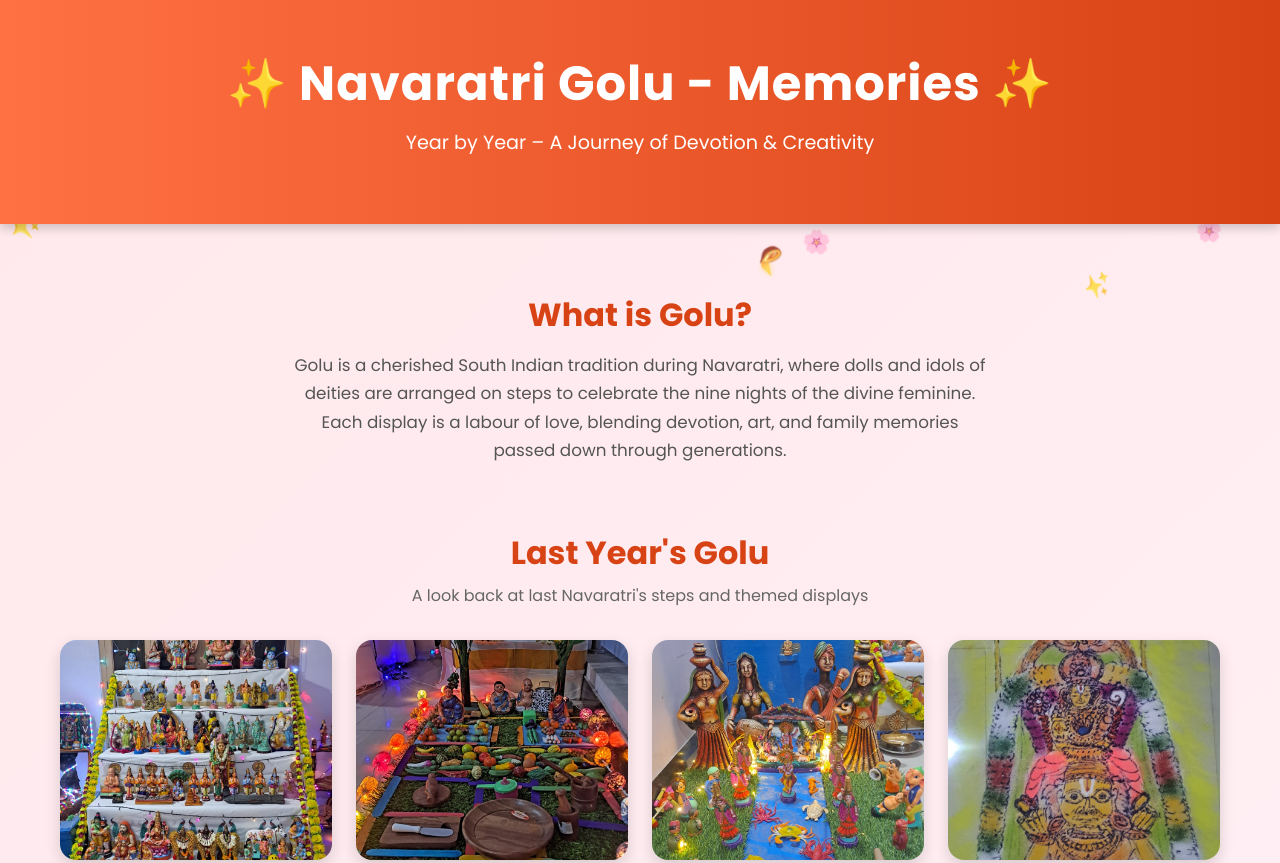
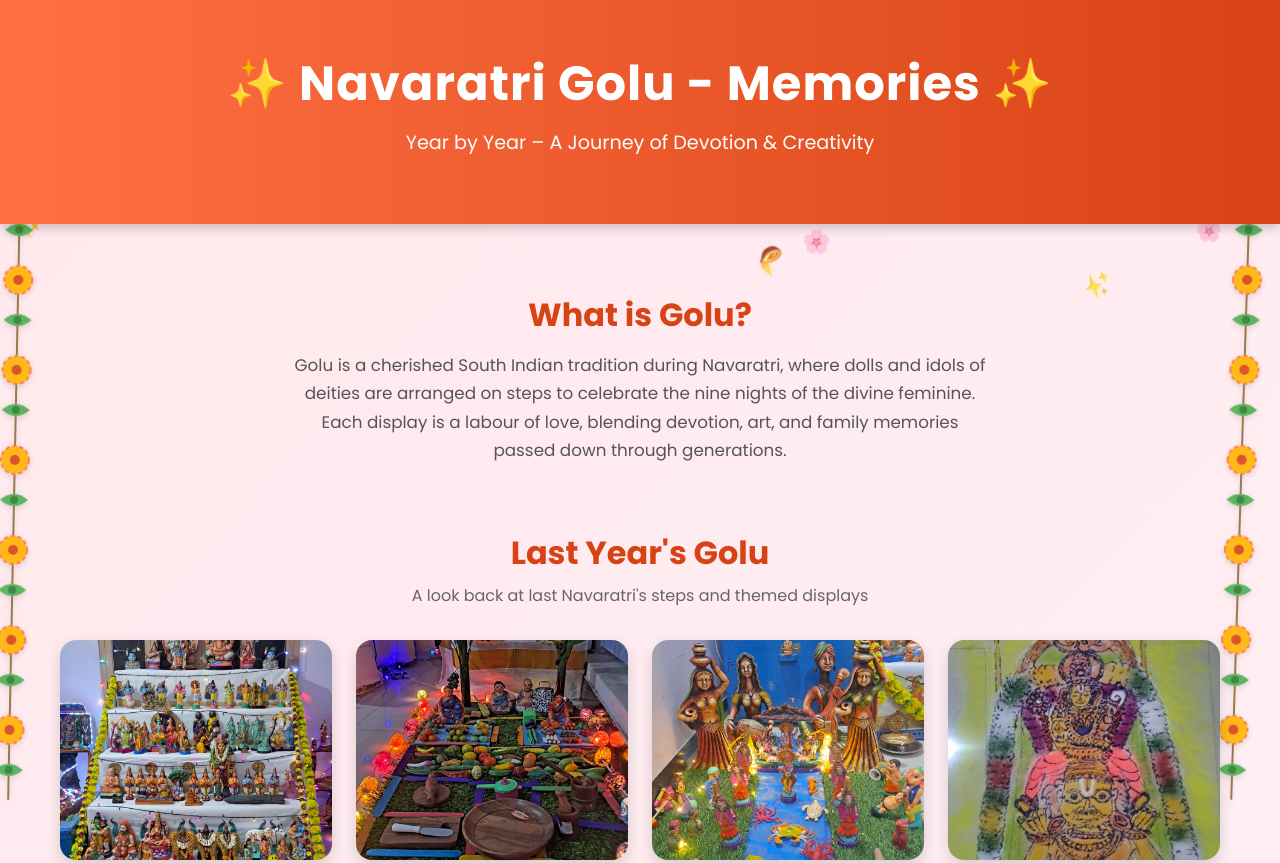
Before and after one commit to adi-97/navaratri-golu, a plain HTML site: page index.html in a window 1280 px wide. Shown: the top 863 px of the page. Drawn offline with Linux system fonts and the light colour scheme; animation ran at ten frames a second.

Commit message:
garland feat

```diff
--- a/assets/css/style.css
+++ b/assets/css/style.css
@@ -52,6 +52,48 @@ body {
 header, section, footer, #backToTop, #lightbox {
   position: relative;
   z-index: 1;
+}
+
+/* Hanging garland along the page edges */
+.garland {
+  position: fixed;
+  top: -10px;
+  bottom: 0;
+  width: 48px;
+  background-image: url('../images/garland.svg');
+  background-repeat: repeat-y;
+  background-size: 48px 90px;
+  pointer-events: none;
+  z-index: 1;
+  opacity: 0.9;
+  transform-origin: top center;
+  animation: garlandSway 4.5s ease-in-out infinite alternate;
+  filter: drop-shadow(0 2px 3px rgba(0,0,0,0.15));
+}
+.garland-left {
+  left: 0;
+  background-position: top left;
+}
+.garland-right {
+  right: 0;
+  background-position: top right;
+  transform: scaleX(-1);
+  animation-delay: -2.25s;
+}
+@keyframes garlandSway {
+  0% { transform: rotate(-2deg); }
+  100% { transform: rotate(2deg); }
+}
+.garland-right {
+  animation-name: garlandSwayRight;
+}
+@keyframes garlandSwayRight {
+  0% { transform: scaleX(-1) rotate(-2deg); }
+  100% { transform: scaleX(-1) rotate(2deg); }
+}
+
+@media (max-width: 700px) {
+  .garland { display: none; }
 }
 
 /* Header */
@@ -309,4 +351,6 @@ footer {
     transition: none;
   }
   .bg-particles { display: none; }
+  .garland { animation: none; transform: none; }
+  .garland-right { transform: scaleX(-1); }
 }
--- a/index.html
+++ b/index.html
@@ -13,6 +13,8 @@
 </head>
 <body>
   <div class="bg-particles" id="bgParticles" aria-hidden="true"></div>
+  <div class="garland garland-left" aria-hidden="true"></div>
+  <div class="garland garland-right" aria-hidden="true"></div>
 
   <header>
     <h1>✨ Navaratri Golu - Memories ✨</h1>
```
Also changed, not shown: assets/images/garland.svg (added).
